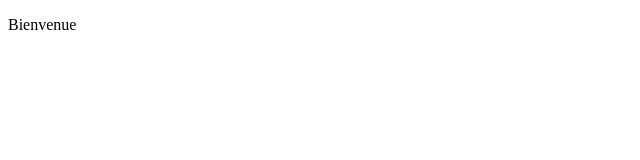
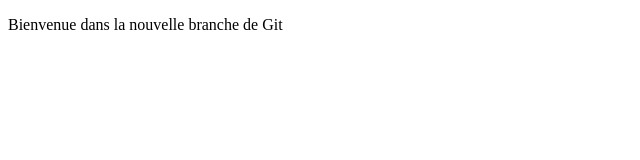
Before and after one commit to Kamboma/SimplCodetestgit, a plain HTML site: page index.html in a window 1280 px wide. Shown: the whole page, without its empty margins (0-640 px from the left). Drawn offline with Linux system fonts and the light colour scheme.

Commit message:
Modification de index1

```diff
--- a/index.html
+++ b/index.html
@@ -6,6 +6,6 @@
     <title>Document</title>
 </head>
 <body>
-    <p>Bienvenue</p><br>
+    <p>Bienvenue dans la nouvelle branche de Git </p><br>
 </body>
 </html>
```
